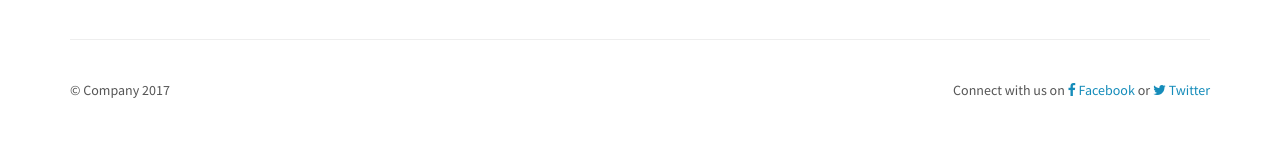
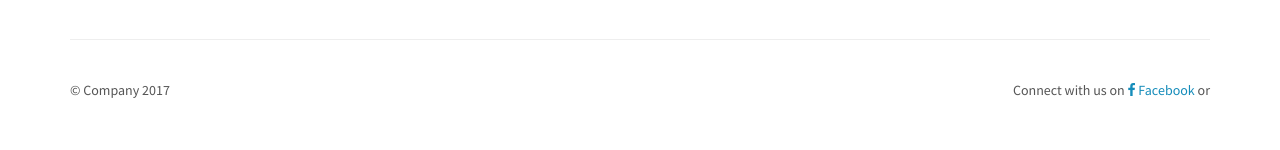
Before and after one commit to AnasElInmortal/depredadores, a Django app: template src/templates/home.html in a window 1280 px wide. Shown: the part 801-951 px from the top of the page. Run offline with Django 3.2, Linux system fonts and the light colour scheme; the template is opened without the code that fills it, so the values that code supplies are empty; some libraries are stand-ins or nearby versions.

Commit message:
Update base.html

```diff
--- a/src/templates/base.html
+++ b/src/templates/base.html
@@ -117,8 +117,8 @@
           </div>
           <div class="col-lg-6 text-right">
             Connect with us on
-            <a href="#"><i class="fa fa-facebook"></i> Facebook</a> or
-            <a href="#"><i class="fa fa-twitter"></i> Twitter</a>
+            <a href="https://www.facebook.com/Organizacion-Depredadores-239003646232086/"><i class="fa fa-facebook"></i> Facebook</a> or
+            <!--a href="#"><i class="fa fa-twitter"></i> Twitter</a-->
           </div>
         </div>
             </div>
```
